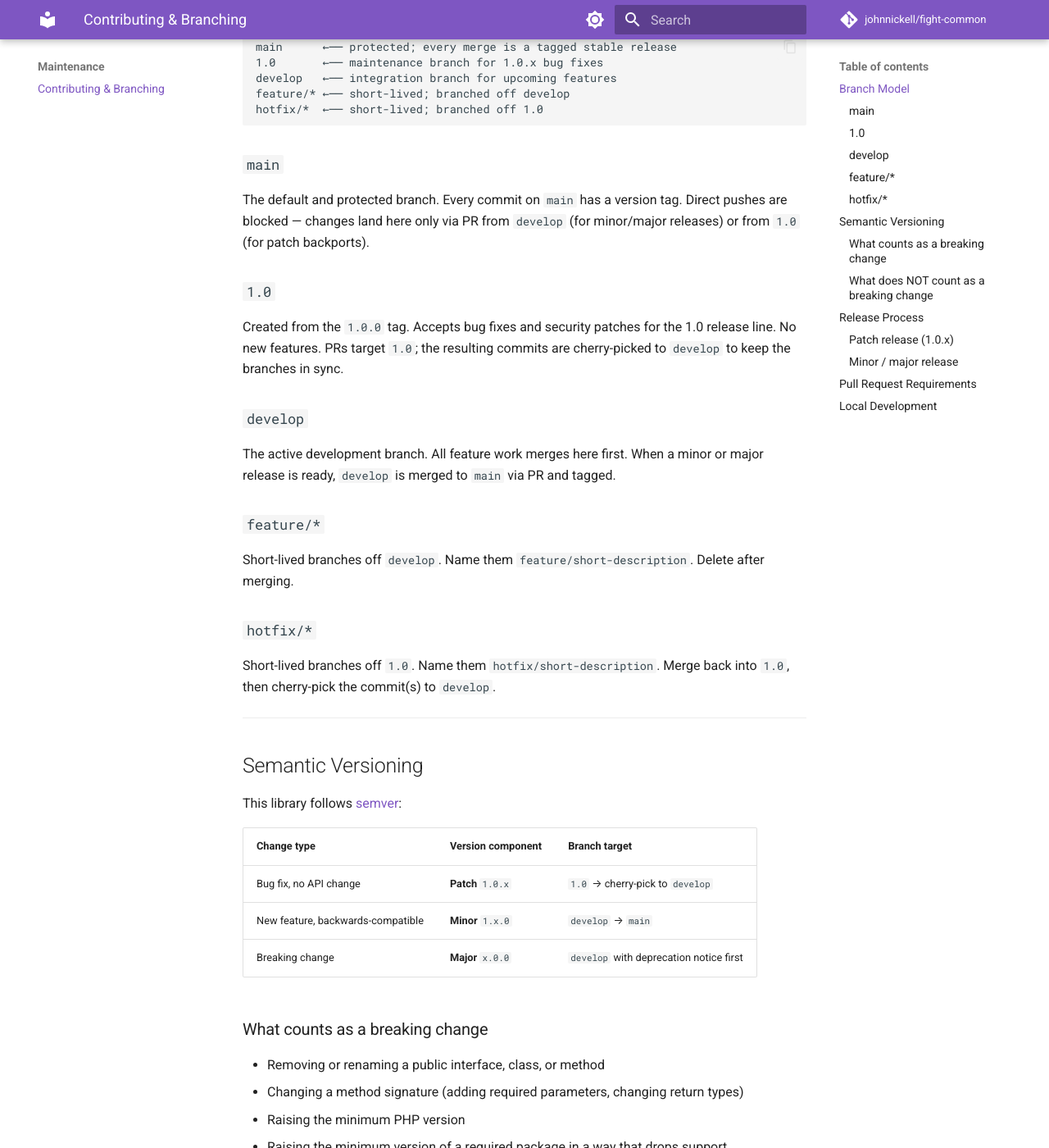
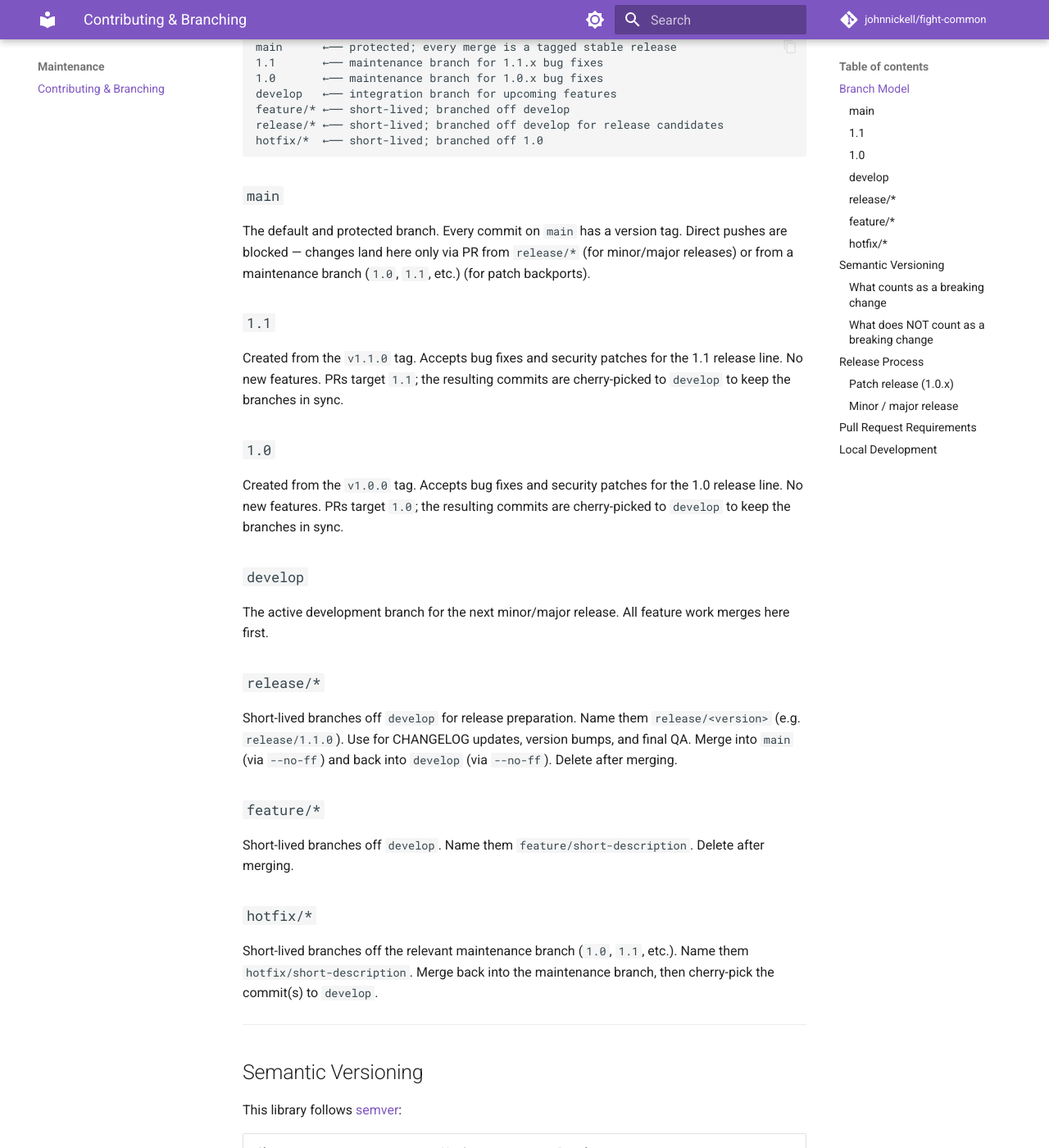
Before and after one commit to johnnickell/fight-common, an MkDocs documentation site: the page built from docs/contributing.md, in a window 1280 px wide and 1400 px high, scrolled down 333 px. Shown: the whole window at 82% size. Built offline with MkDocs 1.6.1 and Material for MkDocs 9.7.7, drawn with Linux system fonts in a browser that asks for light colours; comment, search, counter and statistics services are not loaded; some of the changed text lies outside the part shown.

Commit message:
Release v1.1.0
- Move Unreleased changes to [1.1.0] - 2026-06-03
- Add new Unreleased placeholder section
- Update documentation branch model to include 1.1 and release/*
- Document release branch flow in release process

````diff
--- a/docs/contributing.md
+++ b/docs/contributing.md
@@ -8,23 +8,33 @@ This document describes the long-term maintenance model for `johnnickell/fight-c
 
 ```
 main      ←── protected; every merge is a tagged stable release
+1.1       ←── maintenance branch for 1.1.x bug fixes
 1.0       ←── maintenance branch for 1.0.x bug fixes
 develop   ←── integration branch for upcoming features
 feature/* ←── short-lived; branched off develop
+release/* ←── short-lived; branched off develop for release candidates
 hotfix/*  ←── short-lived; branched off 1.0
 ```
 
 ### `main`
 
-The default and protected branch. Every commit on `main` has a version tag. Direct pushes are blocked — changes land here only via PR from `develop` (for minor/major releases) or from `1.0` (for patch backports).
+The default and protected branch. Every commit on `main` has a version tag. Direct pushes are blocked — changes land here only via PR from `release/*` (for minor/major releases) or from a maintenance branch (`1.0`, `1.1`, etc.) (for patch backports).
+
+### `1.1`
+
+Created from the `v1.1.0` tag. Accepts bug fixes and security patches for the 1.1 release line. No new features. PRs target `1.1`; the resulting commits are cherry-picked to `develop` to keep the branches in sync.
 
 ### `1.0`
 
-Created from the `1.0.0` tag. Accepts bug fixes and security patches for the 1.0 release line. No new features. PRs target `1.0`; the resulting commits are cherry-picked to `develop` to keep the branches in sync.
+Created from the `v1.0.0` tag. Accepts bug fixes and security patches for the 1.0 release line. No new features. PRs target `1.0`; the resulting commits are cherry-picked to `develop` to keep the branches in sync.
 
 ### `develop`
 
-The active development branch. All feature work merges here first. When a minor or major release is ready, `develop` is merged to `main` via PR and tagged.
+The active development branch for the next minor/major release. All feature work merges here first.
+
+### `release/*`
+
+Short-lived branches off `develop` for release preparation. Name them `release/<version>` (e.g. `release/1.1.0`). Use for CHANGELOG updates, version bumps, and final QA. Merge into `main` (via `--no-ff`) and back into `develop` (via `--no-ff`). Delete after merging.
 
 ### `feature/*`
 
@@ -32,7 +42,7 @@ Short-lived branches off `develop`. Name them `feature/short-description`. Delet
 
 ### `hotfix/*`
 
-Short-lived branches off `1.0`. Name them `hotfix/short-description`. Merge back into `1.0`, then cherry-pick the commit(s) to `develop`.
+Short-lived branches off the relevant maintenance branch (`1.0`, `1.1`, etc.). Name them `hotfix/short-description`. Merge back into the maintenance branch, then cherry-pick the commit(s) to `develop`.
 
 ---
 
@@ -42,9 +52,9 @@ This library follows [semver](https://semver.org/):
 
 | Change type | Version component | Branch target |
 |-------------|------------------|---------------|
-| Bug fix, no API change | **Patch** `1.0.x` | `1.0` → cherry-pick to `develop` |
-| New feature, backwards-compatible | **Minor** `1.x.0` | `develop` → `main` |
-| Breaking change | **Major** `x.0.0` | `develop` with deprecation notice first |
+| Bug fix, no API change | **Patch** `1.x.y` | maintenance branch → cherry-pick to `develop` |
+| New feature, backwards-compatible | **Minor** `x.y.0` | `main` via release branch |
+| Breaking change | **Major** `x.0.0` | `main` via release branch, with deprecation notice first |
 
 ### What counts as a breaking change
 
@@ -76,8 +86,8 @@ git push origin hotfix/fix-description
 
 # after merge:
 git checkout 1.0 && git pull
-git tag 1.0.1
-git push origin 1.0.1
+git tag v1.0.1
+git push origin v1.0.1
 
 # backport to develop
 git checkout develop
@@ -85,16 +95,35 @@ git cherry-pick <commit-sha>
 git push origin develop
 ```
 
-Update `CHANGELOG.md` under the new `[1.0.1]` heading before tagging.
+Update `CHANGELOG.md` under the new `[v1.0.1]` heading before tagging.
 
 ### Minor / major release
 
 ```bash
 # ensure develop is green
+git checkout develop
+git checkout -b release/<version>
+
+# update CHANGELOG.md and any version references
+# run full submit gate
+
+git commit -m "Release v<version>"
 git checkout main
-git merge --no-ff develop
-git tag 1.1.0
-git push origin main 1.1.0
+git merge --no-ff release/<version>
+git tag v<version>
+git push origin main v<version>
+
+# back to develop
+git checkout develop
+git merge --no-ff release/<version>
+git push origin develop
+
+# cleanup
+git branch -d release/<version>
+
+# create maintenance branch
+git checkout -b <major>.<minor> v<version>
+git push origin <major>.<minor>
 ```
 
 ---
````
Also changed, not shown: CHANGELOG.md (+9 -2 lines).
